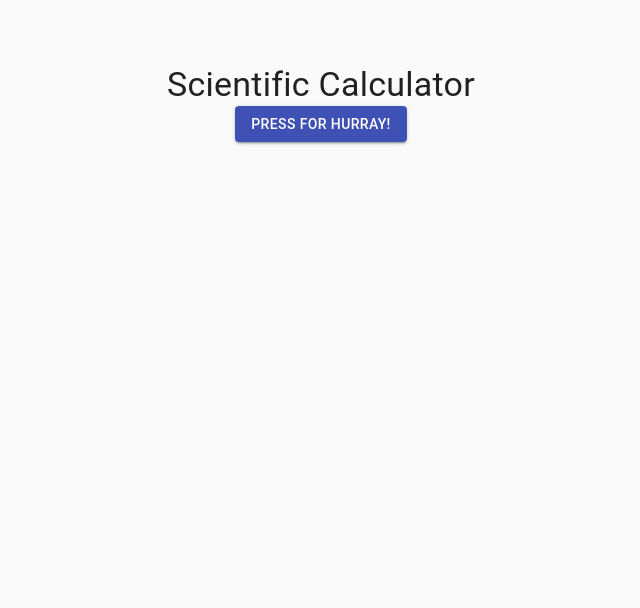
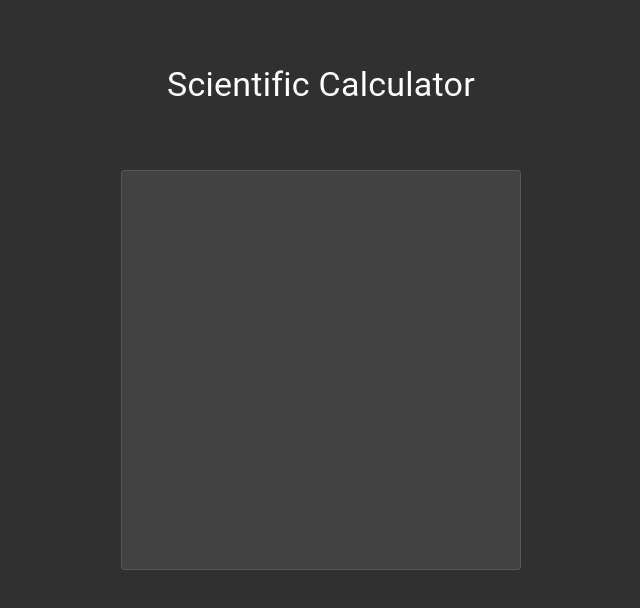
Before and after one commit to Anirudh-C/react-calc, a React (Vite) app: page / in a window 1280 px wide. Shown: the top 608 px of the page, without its empty margins (319-959 px from the left). Built offline with nearby package versions, Linux system fonts and the light colour scheme.

Commit message:
add: dark-theme and calculator outline card

```diff
--- a/src/App.js
+++ b/src/App.js
@@ -1,10 +1,16 @@
-import React from 'react';
+import React, { useState } from 'react';
+
+import { createMuiTheme, ThemeProvider } from "@material-ui/core/styles";
 import { makeStyles } from '@material-ui/core/styles';
 
 import Typography from '@material-ui/core/Typography';
 import Container from '@material-ui/core/Container';
 import CssBaseline from '@material-ui/core/CssBaseline';
+import FormControlLabel from '@material-ui/core/FormControlLabel';
+import Switch from "@material-ui/core/Switch";
 import Button from '@material-ui/core/Button';
+import Card from '@material-ui/core/Card';
+import CardContent from '@material-ui/core/CardContent';
 
 const useStyles = makeStyles((theme) => ({
     paper: {
@@ -13,22 +19,48 @@ const useStyles = makeStyles((theme) => ({
         flexDirection: 'column',
         alignItems: 'center',
     },
+    root: {
+        marginTop: theme.spacing(8),
+        display: 'flex',
+        flexDirection: 'column',
+        alignItems: 'center',
+        minWidth: 400,
+        minHeight: 400,
+    },
+    title: {
+        fontSize: 14,
+    },
 }));
 
 export default function App() {
     const classes = useStyles();
+    const [darkState, setDarkState] = useState(false);
+
+    const darkTheme = createMuiTheme({
+        palette: {
+            type: "dark",
+            primary: {
+                main: "#6272a4"
+            },
+            secondary: {
+                main: "#bd93f9"
+            }
+        }
+    });
 
     return (
+        <ThemeProvider theme={darkTheme}>
           <Container component="main" maxWidth="xs">
             <CssBaseline />
             <div className={classes.paper}>
               <Typography component="h1" variant="h4">
                 Scientific Calculator
               </Typography>
-        <Button variant="contained" color="primary">
-          Press for Hurray!
-        </Button>
+              <CssBaseline />
+              <Card className={classes.root} variant="outlined">
+              </Card>
             </div>
           </Container>
+        </ThemeProvider>
     );
 }
```
Lines whose indentation alone changed are shown as unchanged.
